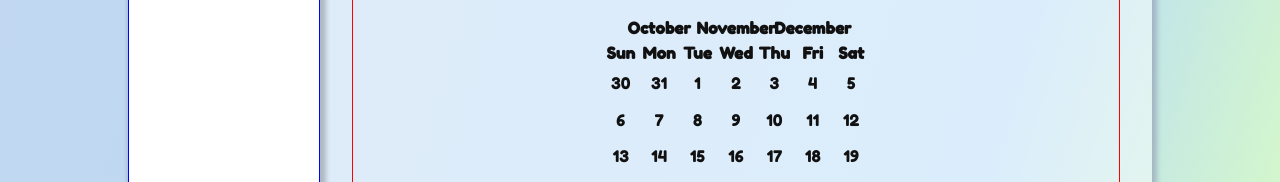
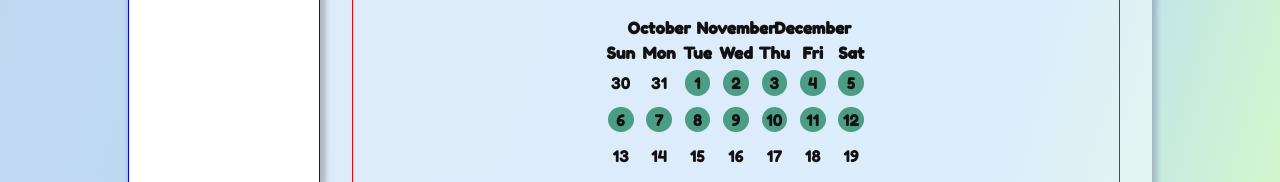
Before and after one commit to jayl2sw/threelaka, a React (Create React App) app in the folder frontend/: page /auth/dashboard/1 in a window 1280 px wide. Shown: the part 482-664 px from the top of the page. Built offline with nearby package versions, Linux system fonts and the light colour scheme; no server answers; sample sign-in values are in the browser's storage.

Commit message:
✨ 스트릭완성
- 스트릭완성

```diff
--- a/frontend/src/features/dashboard/dashboard-slice.tsx
+++ b/frontend/src/features/dashboard/dashboard-slice.tsx
@@ -82,13 +82,15 @@ const dashboardSlice = createSlice({
     // 데일리 공부 시간 받아오기 성공
     getMonthStudyTimeSuccess(state, action: PayloadAction<MonthStudyTime>) {
       state.loading = false;
-      const ProcessedTime = action.payload.time.map((item, idx) => {
-        let newitem = moment.duration(item, 'milliseconds');
-        let hours = Math.floor(newitem.asHours());
-        let mins = Math.floor(newitem.asMinutes()) - hours * 60;
-        return hours + '시간' + mins + '분';
-      });
-      console.log('얍얍', ProcessedTime);
+      // console.log('얍얍얍', action.payload.time);
+      // const ProcessedTime = action.payload.time.map((item, idx) => {
+      //   let newitem = moment.duration(item, 'milliseconds');
+      //   let hours = Math.floor(newitem.asHours());
+      //   console.log(hours);
+      //   let mins = Math.floor(newitem.asMinutes()) - hours * 60;
+      //   return hours + '시간' + mins + '분';
+      // });
+      // console.log('얍얍', ProcessedTime);
       state.monthStudyTime = action.payload.time;
       state.seqDays = action.payload.seqDays;
     },
--- a/frontend/src/pages/Dashboard/DailyBoard/DateIndicator.tsx
+++ b/frontend/src/pages/Dashboard/DailyBoard/DateIndicator.tsx
@@ -19,9 +19,9 @@ export interface IDateIndicatorProps {
 }
 
 const DateIndicator = ({ selectDate, setSelectDate }: IDateIndicatorProps) => {
-  const [hourMonthStudyTime, setHourMonthStudyTime] = useState<Array<object>>(
-    []
-  );
+  // const [hourMonthStudyTime, setHourMonthStudyTime] = useState<Array<object>>(
+  //   []
+  // );
   const monthStudyTime = useAppSelector(
     (state) => state.dashboard.monthStudyTime
   );
@@ -33,12 +33,40 @@ const DateIndicator = ({ selectDate, setSelectDate }: IDateIndicatorProps) => {
     // const target = e.target as HTMLDivElement;
     setSelectDate(nextDate);
   };
-  const handleStudyTime = (studyTime: Array<object>) => {
-    return;
-  };
+  // const handleStudyTime = (studyTime: Array<object>) => {
+  //   return;
+  // };
+  //
+  //0~1시간 verybad 1~ 2시간bad 2~ 3시간well 3~4시간good 4시간이상 verygood
+
   return (
     <DateIndicatorContainer>
       {datesInMonth.map((item, idx) => {
+        if (item.currentMonth && item.beforeToday) {
+          return (
+            <div
+              className={`${
+                monthStudyTime[getDayOfMonth(item.date)] <= 3600
+                  ? `verybad`
+                  : monthStudyTime[getDayOfMonth(item.date)] <= 3600 * 2
+                  ? 'bad'
+                  : monthStudyTime[getDayOfMonth(item.date)] <= 3600 * 3
+                  ? 'well'
+                  : monthStudyTime[getDayOfMonth(item.date)] <= 3600 * 4
+                  ? 'good'
+                  : `verygood`
+              }
+              } date-icon`}
+              date-active-month={item.currentMonth.toString()}
+              date-date={item.date.toString()}
+              key={`date-${idx}`}
+              // date-date를 getattribute하는 대신 i.date 값을 직접 넘겨주기
+              onClick={(e) => changeDate(e, item.date)}
+            >
+              {getDayOfMonth(item.date)}
+            </div>
+          );
+        } else {
           return (
             <div
               className="date-icon"
@@ -51,6 +79,19 @@ const DateIndicator = ({ selectDate, setSelectDate }: IDateIndicatorProps) => {
               {getDayOfMonth(item.date)}
             </div>
           );
+        }
+        // return (
+        //   <div
+        //     className="date-icon"
+        //     date-active-month={item.currentMonth.toString()}
+        //     date-date={item.date.toString()}
+        //     key={`date-${idx}`}
+        //     // date-date를 getattribute하는 대신 i.date 값을 직접 넘겨주기
+        //     onClick={(e) => changeDate(e, item.date)}
+        //   >
+        //     {getDayOfMonth(item.date)}
+        //   </div>
+        // );
       })}
     </DateIndicatorContainer>
   );
--- a/frontend/src/styles/DashBoard/DashBoardStyle.ts
+++ b/frontend/src/styles/DashBoard/DashBoardStyle.ts
@@ -123,6 +123,26 @@ export const DateIndicatorContainer = styled.div`
     /* margin-left: 1vw; */
     /* cursor: pointer; */
   }
+  .verybad {
+    background: #b9ddd3;
+    border-radius: 1vw;
+  }
+  .bad {
+    background: #97cdbd;
+    border-radius: 1vw;
+  }
+  .well {
+    background: #74bca6;
+    border-radius: 1vw;
+  }
+  .good {
+    background: #52aa90;
+    border-radius: 1vw;
+  }
+  .verygood {
+    background: #4c9d85;
+    border-radius: 1vw;
+  }
 `;
 
 export const MonthIndicatorContainer = styled.div`
--- a/frontend/src/utils/date.tsx
+++ b/frontend/src/utils/date.tsx
@@ -58,11 +58,28 @@ export const getDatesInMonthDisplay = (month: number, year: number) => {
   }
 
   // Add current month's dates
+  // for (let i = 1; i <= daysInMonth; i++) {
+  //   result.push({
+  //     date: moment(`${month}-${i}-${year}`, 'MM-DD-YYYY').toDate(),
+  //     currentMonth: true,
+  //   });
+  // }
+  //Add current month's dates
   for (let i = 1; i <= daysInMonth; i++) {
-    result.push({
-      date: moment(`${month}-${i}-${year}`, 'MM-DD-YYYY').toDate(),
-      currentMonth: true,
-    });
+    const today = new Date();
+    if (moment(`${month}-${i}-${year}`, 'MM-DD-YYYY').toDate() <= today) {
+      result.push({
+        date: moment(`${month}-${i}-${year}`, 'MM-DD-YYYY').toDate(),
+        beforeToday: true,
+        currentMonth: true,
+      });
+    } else {
+      result.push({
+        date: moment(`${month}-${i}-${year}`, 'MM-DD-YYYY').toDate(),
+        beforeToday: false,
+        currentMonth: true,
+      });
+    }
   }
 
   // Overflow dates for next month to meet 42 days per month display   requirement
@@ -77,6 +94,16 @@ export const getDatesInMonthDisplay = (month: number, year: number) => {
       });
     }
   }
+  // Add current month's dates
+  // for (let i = 1; i <= daysInMonth; i++) {
+  //   const today = new Date();
+  //   if (moment(`${month}-${i}-${year}`, 'MM-DD-YYYY').toDate() <= today) {
+  //     result.push({
+  //       date: moment(`${month}-${i}-${year}`, 'MM-DD-YYYY').toDate(),
+  //       beforeToday: true,
+  //     });
+  //   }
+  // }
 
   return result;
 };
```
Lines whose indentation alone changed are shown as unchanged.
